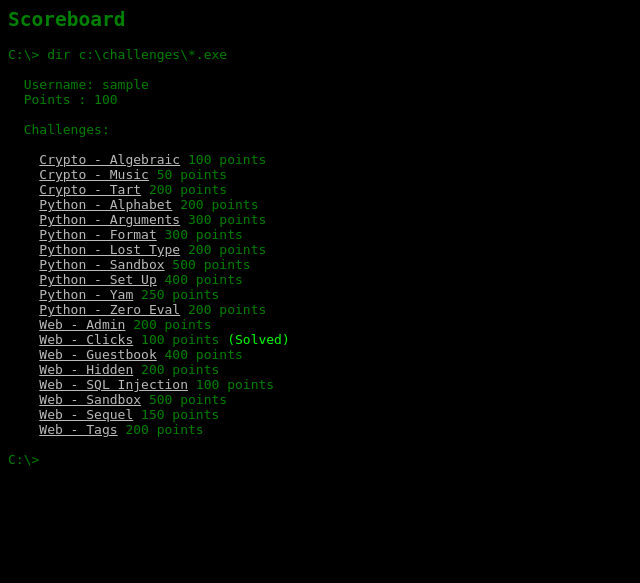
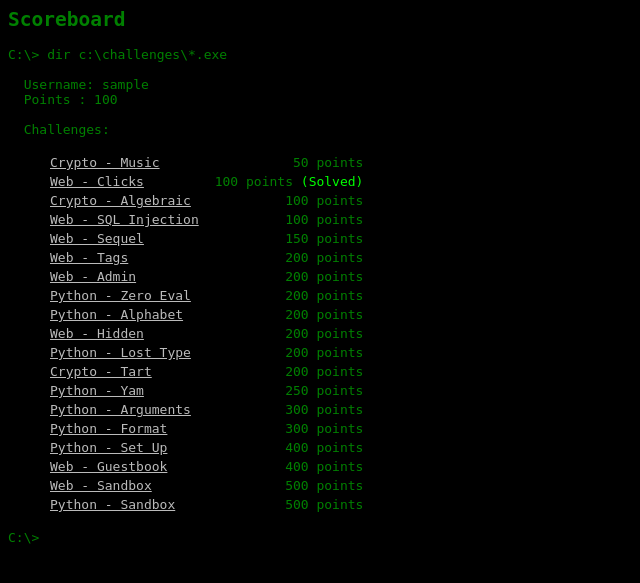
Before and after one commit to dwyde/challenges, a Django app: page /challenges/ in a window 1280 px wide. Shown: the top 583 px of the page, without its empty margins (0-640 px from the left). Run offline with Django 3.2, Linux system fonts and the light colour scheme; a user stored in the database is signed in; data comes from the database, SQL or seed files in the repository; tables that the repository leaves empty hold one stand-in row (values such as "Sample post").

Commit message:
Tweak list page

```diff
--- a/scoreboard/challenges/templates/challenges/base.html
+++ b/scoreboard/challenges/templates/challenges/base.html
@@ -10,6 +10,15 @@
 
     a {
       color: #bbbbbb;
+    }
+
+    table {
+        margin-left: 3em;
+    }
+
+    td.points {
+        padding-left: 1em;
+        text-align: right;
     }
 
     .command-text {
--- a/scoreboard/challenges/templates/challenges/list.html
+++ b/scoreboard/challenges/templates/challenges/list.html
@@ -15,19 +15,18 @@
 
     &nbsp; Challenges:
     <br><br>
+    <table>
     {% for challenge in challenges %}
-
-      &nbsp;
-      &nbsp;
-      <a href="{{ challenge.pk }}">{{ challenge.display_name }}</a>
-      {{ challenge.points }} points
+    <tr>
+      <td><a href="{{ challenge.pk }}">{{ challenge.display_name }}</a></td>
+      <td class="points">{{ challenge.points }} points
       {% if challenge.pk in solved %}
         <span class="solved">(Solved)</span>
       {% endif %}
-      <br>
-
+      </td>
+    </tr>
     {% endfor %}
-
+    </table>
     <br>
     C:\>
     <br>
--- a/scoreboard/challenges/views.py
+++ b/scoreboard/challenges/views.py
@@ -7,7 +7,7 @@ def index(request):
     return render(request, 'challenges/index.html')
 
 def list_challenges(request):
-    challenges = Challenge.objects.all().order_by('display_name')
+    challenges = Challenge.objects.all()
     solved, points = Challenge.solved_by_user(request.user)
     context = {'challenges': challenges, 'solved': solved, 'points': points}
 
```
